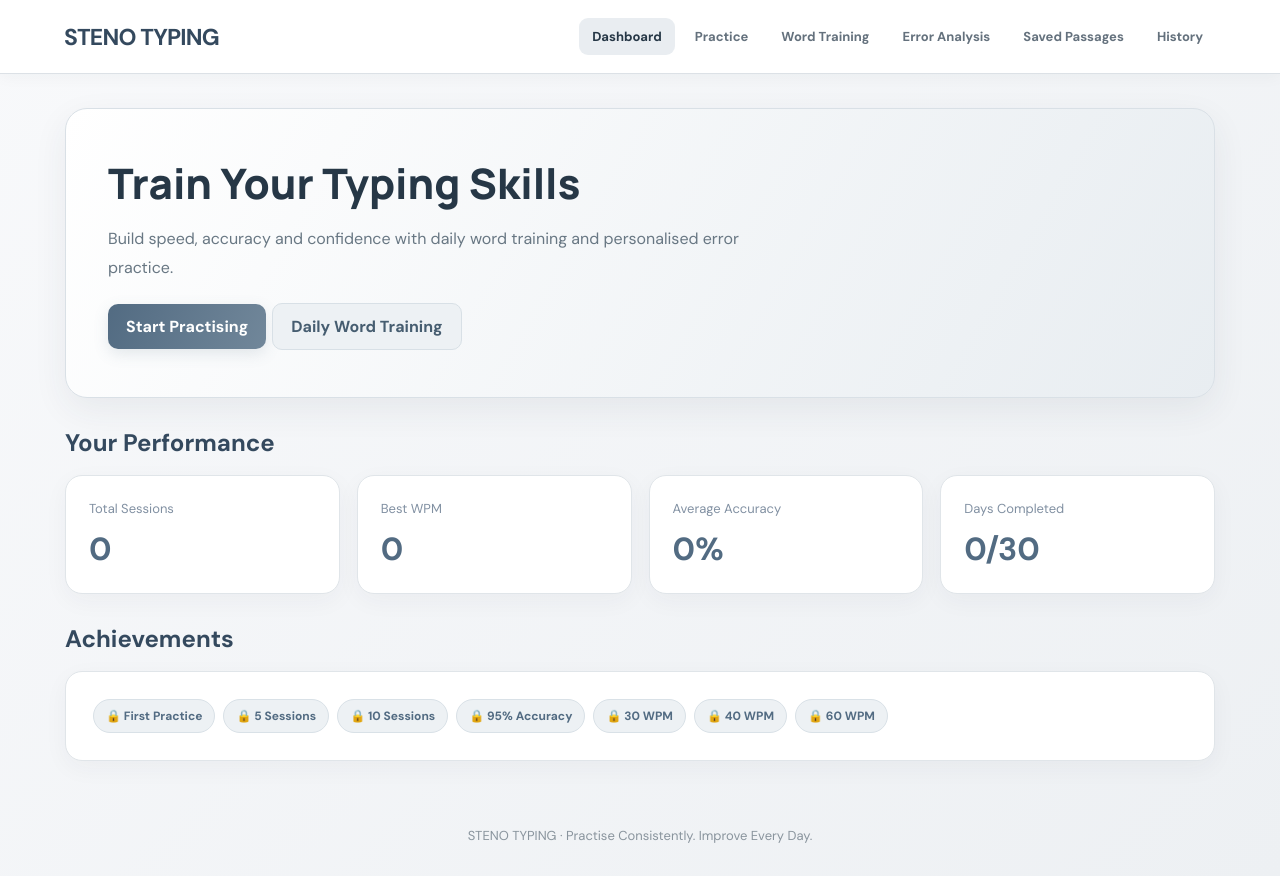
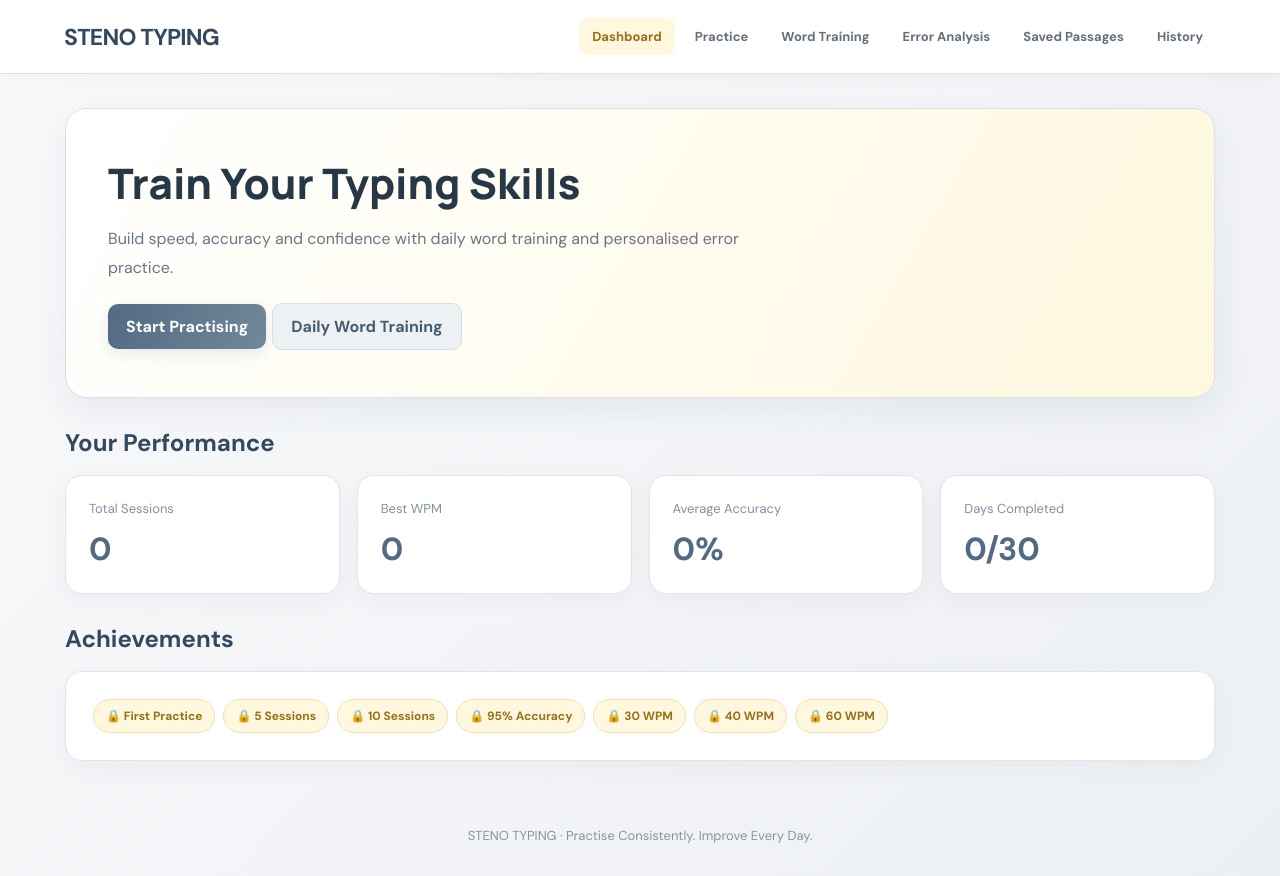
Before and after one commit to pk6398666148-cloud/steno-typing, a React (Vite) app: page / in a window 1280 px wide. Built offline with nearby package versions, Linux system fonts and the light colour scheme.

Commit message:
Add hover effects and styles for card and badge

```diff
--- a/App.css
+++ b/App.css
@@ -338,3 +338,22 @@ select option {
     padding: 18px;
   }
 }
+.card:hover {
+  background: #fffdf5;
+  border-color: #ead89e;
+}
+
+.nav-links button.active {
+  background: #fff8df;
+  color: #987018;
+}
+
+.badge {
+  background: #fff8df;
+  border-color: #f0e0ad;
+  color: #987018;
+}
+
+.hero {
+  background: linear-gradient(120deg, #ffffff, #fff8df);
+}
```
